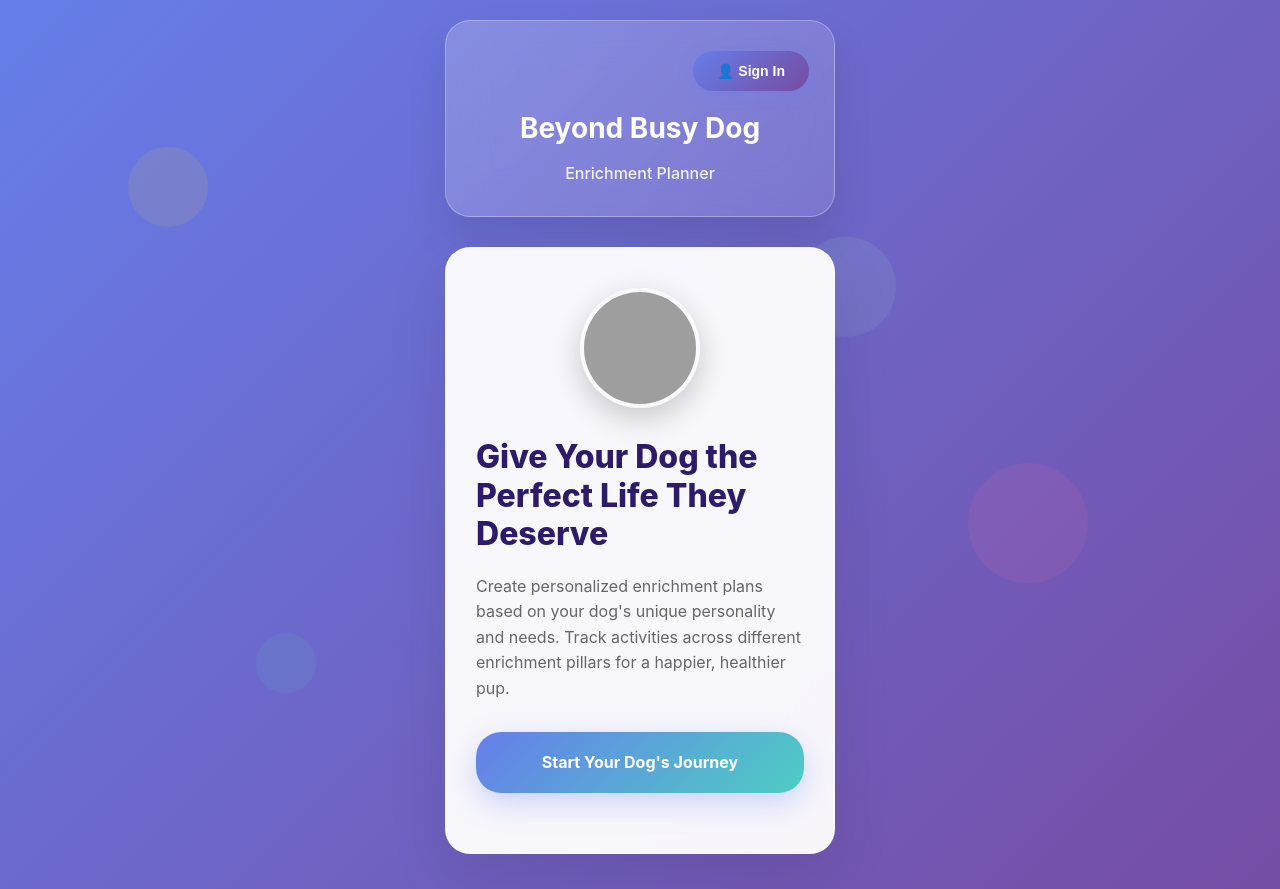
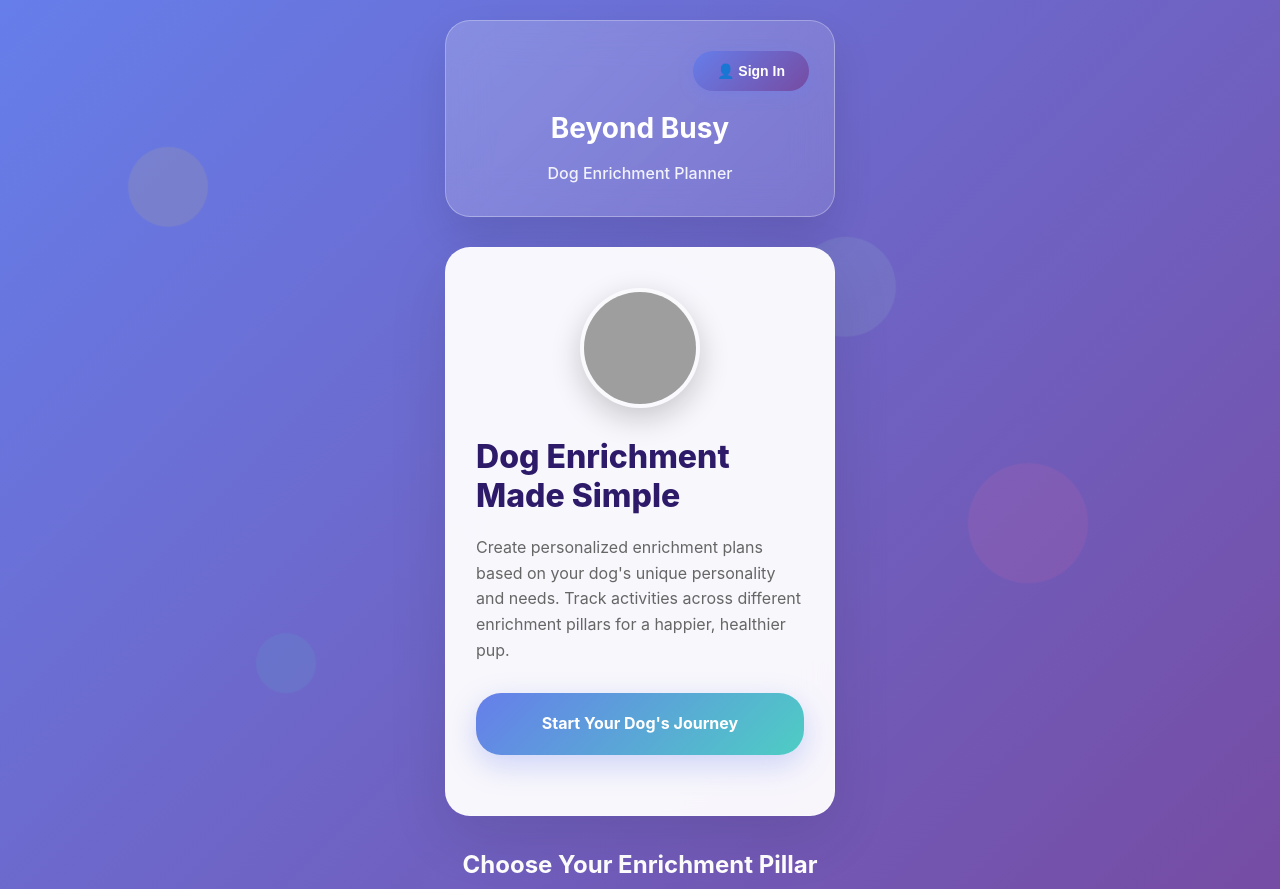
Before and after one commit to cherwood87/dog-enrichment-app, a Flask app: page / in a window 1280 px wide. Shown: the top 889 px of the page. Run offline with Flask 3, Linux system fonts and the light colour scheme; grey boxes are pictures that could not be loaded.

Commit message:
Update landing.html

```diff
--- a/templates/landing.html
+++ b/templates/landing.html
@@ -3,7 +3,7 @@
 <head>
     <meta charset="UTF-8">
     <meta name="viewport" content="width=device-width, initial-scale=1.0">
-    <title>PawEnrich - Personalized Dog Enrichment Activities</title>
+    <title>Beyond Busy - Personalized Dog Enrichment Activities</title>
     <style>
         * {
             margin: 0;
@@ -420,8 +420,8 @@
         <div class="header-card">
             <button class="sign-in-btn">👤 Sign In</button>
             <div style="clear: both;"></div>
-            <h1 class="app-title">Beyond Busy Dog</h1>
-            <p class="app-subtitle">Enrichment Planner</p>
+            <h1 class="app-title">Beyond Busy</h1>
+            <p class="app-subtitle">Dog Enrichment Planner</p>
         </div>
 
         <!-- Main Hero -->
@@ -430,7 +430,7 @@
                 <img src="{{ images.hero }}" alt="Happy Dog" onerror="this.style.display='none'">
             </div>
 
-            <h2 class="main-title">Give Your Dog the Perfect Life They Deserve</h2>
+            <h2 class="main-title">Dog Enrichment Made Simple</h2>
             <p class="main-description">Create personalized enrichment plans based on your dog's unique personality and needs. Track activities across different enrichment pillars for a happier, healthier pup.</p>
 
             <a href="/app" class="cta-button">Start Your Dog's Journey</a>
```
